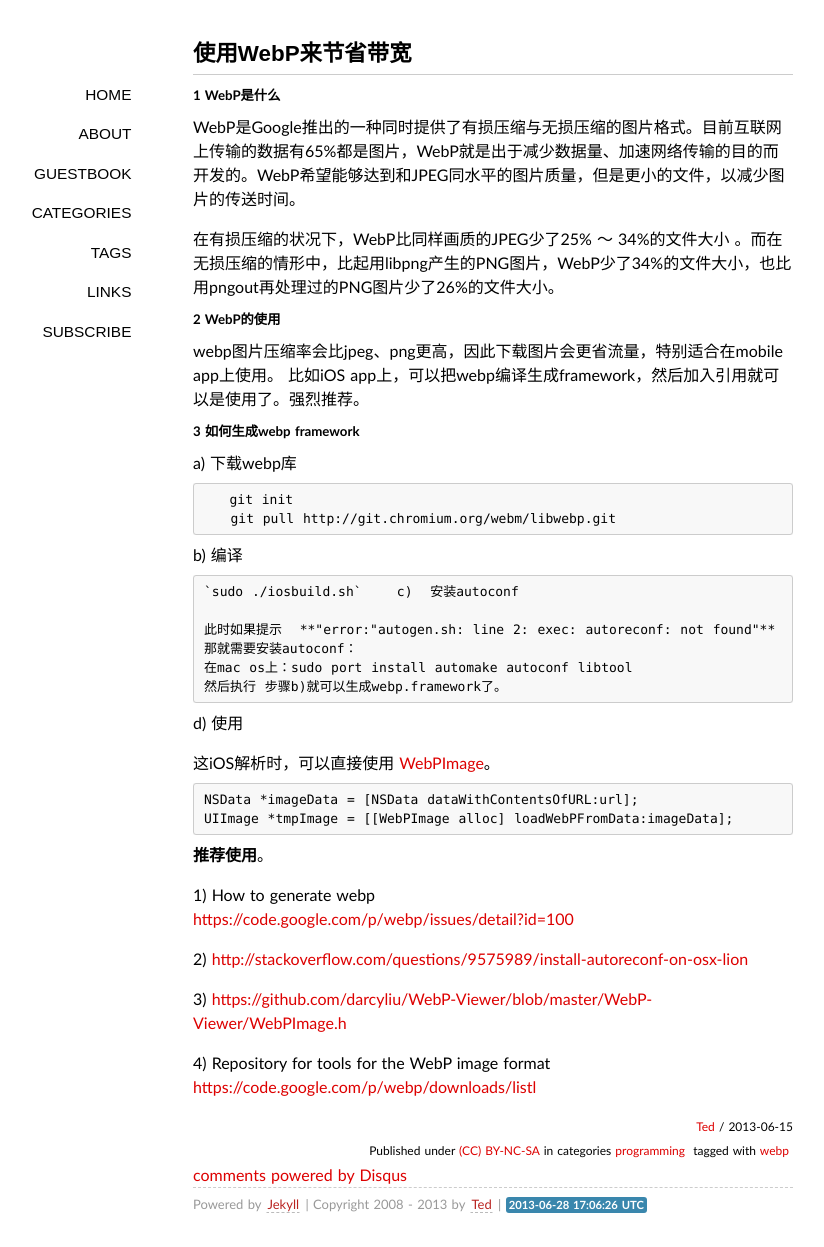
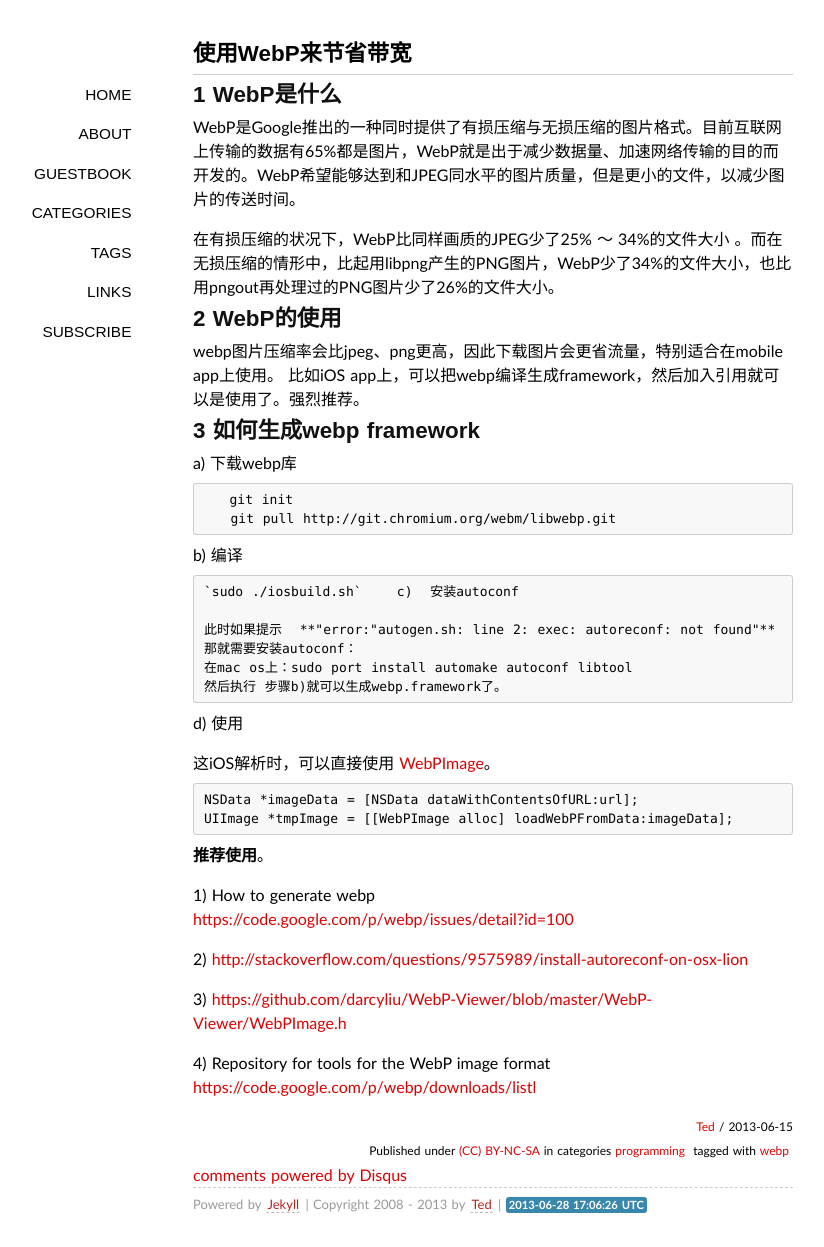
Before and after one commit to wufawei/wufawei.github.com, a Jekyll site: the page built from _posts/201306/2013-06-15-use-webp-to-save-bandwidth.md, in a window 1280 px wide. Shown: the whole page, without its empty margins (147-971 px from the left). Built offline with Jekyll 4.4.1, drawn with Linux system fonts in a browser that asks for light colours; some web fonts are replaced; Markdown is read by kramdown in place of the engine named in the settings; comment, search, counter and statistics services are not loaded.

Commit message:
change header

```diff
--- a/_posts/201306/2013-06-15-use-webp-to-save-bandwidth.md
+++ b/_posts/201306/2013-06-15-use-webp-to-save-bandwidth.md
@@ -7,16 +7,16 @@ tags:
 - webp
 ---
 
-##### 1 WebP是什么
+## 1 WebP是什么
 WebP是Google推出的一种同时提供了有损压缩与无损压缩的图片格式。目前互联网上传输的数据有65%都是图片，WebP就是出于减少数据量、加速网络传输的目的而开发的。WebP希望能够达到和JPEG同水平的图片质量，但是更小的文件，以减少图片的传送时间。
 
 在有损压缩的状况下，WebP比同样画质的JPEG少了25% ～ 34%的文件大小 。而在无损压缩的情形中，比起用libpng产生的PNG图片，WebP少了34%的文件大小，也比用pngout再处理过的PNG图片少了26%的文件大小。
 
-##### 2 WebP的使用
+## 2 WebP的使用
 webp图片压缩率会比jpeg、png更高，因此下载图片会更省流量，特别适合在mobile app上使用。
 比如iOS app上，可以把webp编译生成framework，然后加入引用就可以是使用了。强烈推荐。
 
-##### 3 如何生成webp framework
+## 3 如何生成webp framework
 
 a) 下载webp库
 
```
